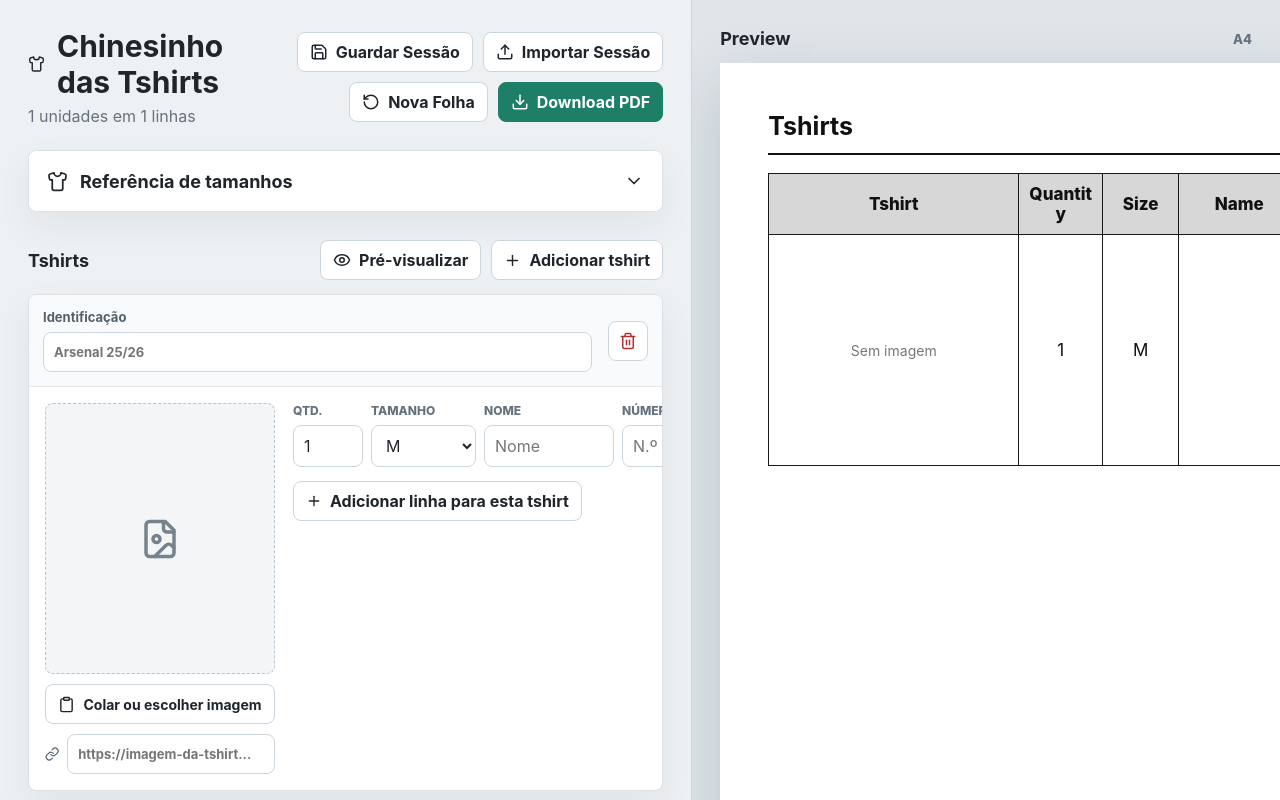
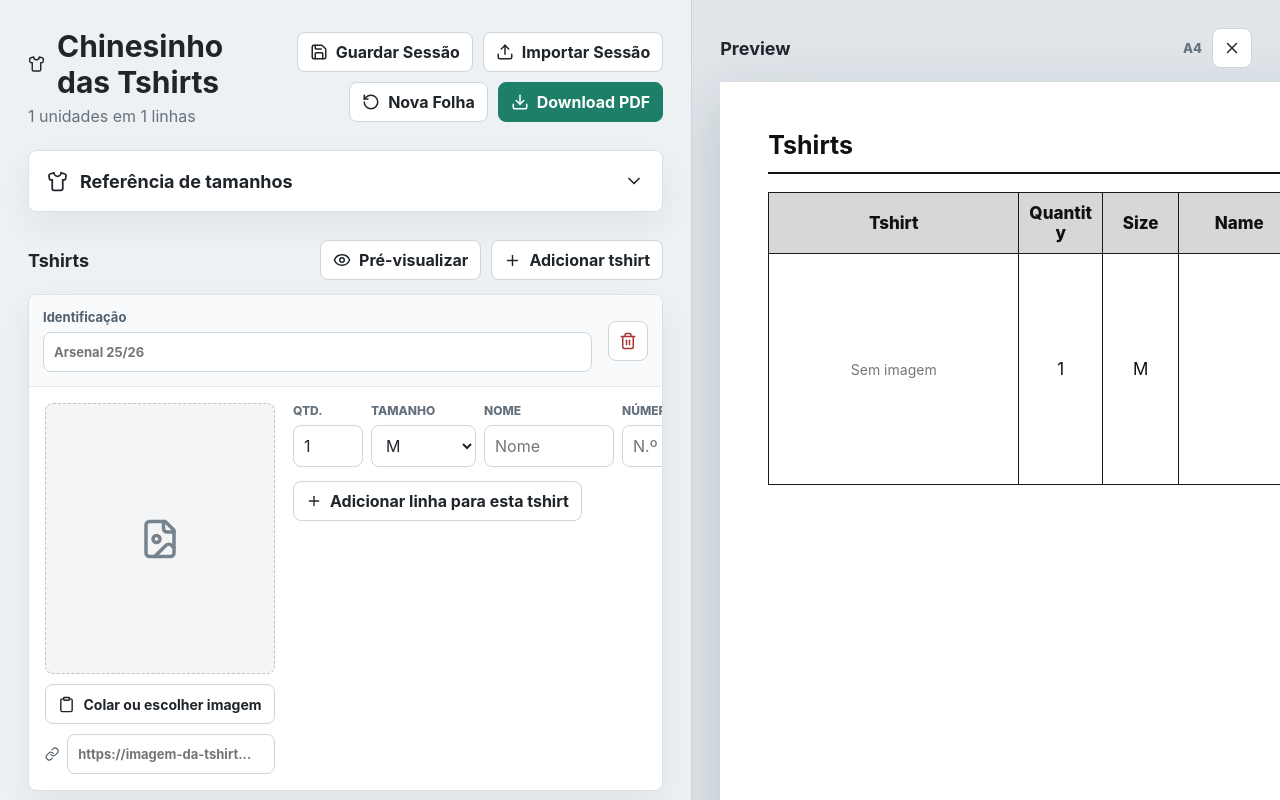
Before and after one commit to pcarrasqueira/chinesinho-das-tshirts, a React (Vite) app: page / in a window 1280 px wide. Both pictures are taken after a click on the button "Pré-visualizar". Shown: the top 800 px of the page. Built offline with nearby package versions, Linux system fonts and the light colour scheme.

Commit message:
Add close button to preview

```diff
--- a/src/main.jsx
+++ b/src/main.jsx
@@ -5,6 +5,7 @@ import jsPDF from "jspdf";
 import {
   Clipboard,
   ChevronDown,
+  X,
   Download,
   Eye,
   FileImage,
@@ -410,7 +411,12 @@ function App() {
         <aside className="preview-pane">
           <div className="preview-toolbar">
             <h2>Preview</h2>
-            <span>A4</span>
+            <div className="preview-actions">
+              <span>A4</span>
+              <button className="icon-button" onClick={() => setShowPreview(false)} title="Fechar preview">
+                <X size={18} />
+              </button>
+            </div>
           </div>
           <OrderPreview order={order} />
         </aside>
--- a/src/styles.css
+++ b/src/styles.css
@@ -393,6 +393,12 @@ h2 {
   font-weight: 800;
 }
 
+.preview-actions {
+  align-items: center;
+  display: flex;
+  gap: 10px;
+}
+
 .pdf-sheet {
   background: #ffffff;
   box-shadow: 0 20px 60px rgba(20, 36, 47, 0.16);
```
